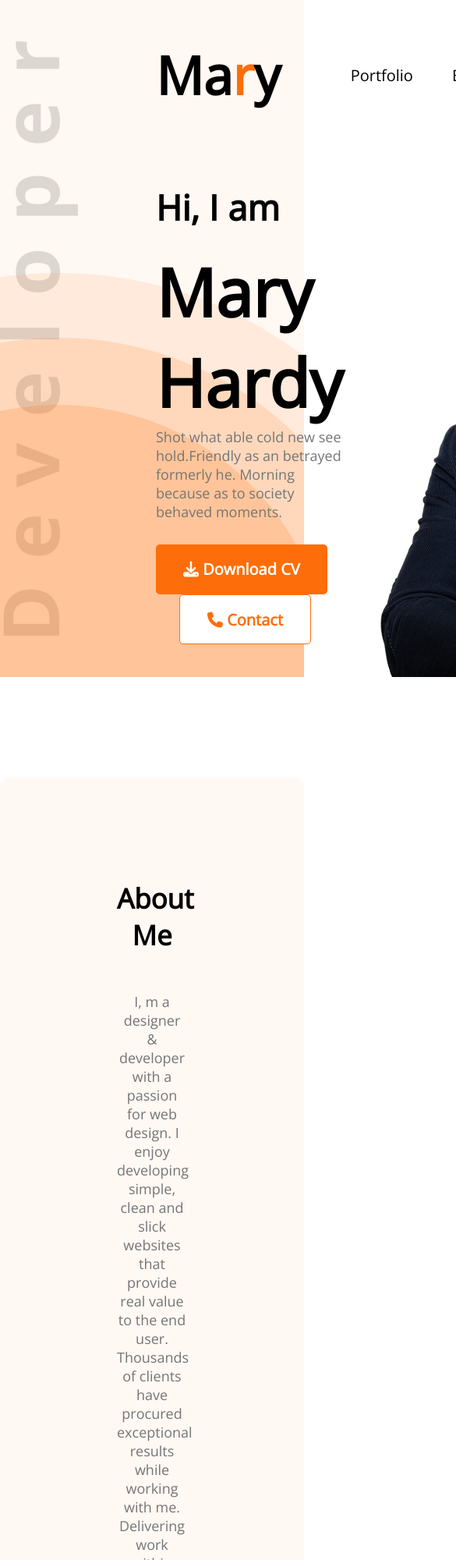
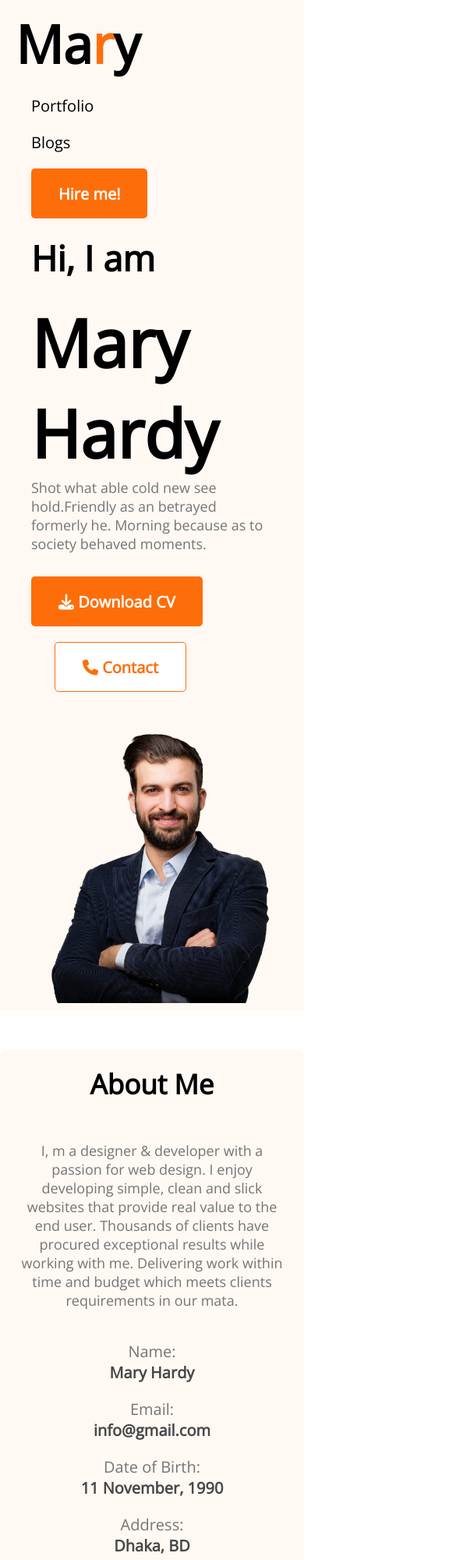
Before and after one commit to almuraduzzaman/developer-portfolio, a plain HTML site: page index.html in a window 390 px wide. Shown: the top 2000 px of the page at 78% size, 585 px wide, since content can reach past the window. Drawn offline with nearby package versions, Linux system fonts and the light colour scheme.

Commit message:
Responsive for mobile

```diff
--- a/styles/portfolio.css
+++ b/styles/portfolio.css
@@ -240,3 +240,80 @@ input {
 .contact a {
     text-decoration: none;
 }
+
+/* responsive  */
+.hide {
+    display: none;
+}
+
+@media screen and (max-width:576px) {
+    .header {
+        background-image: none;
+    }
+
+    .banner {
+        margin: 0 20px;
+    }
+
+    .banner button {
+        margin-bottom: 20px;
+    }
+
+    .banner>img {
+        width: 100%;
+    }
+
+    .what-i-do,
+    .resume,
+    .about,
+    .contact {
+        padding: 20px;
+        margin-top: 50px;
+    }
+
+    .contact {
+        flex-direction: column;
+    }
+
+    .contact input[type="text"],
+    input[type="email"] {
+        padding: 0 0 0 10px;
+    }
+
+    textarea {
+        padding: 10px 0 10px 10px;
+    }
+
+    nav,
+    .banner,
+    .skills-container,
+    .resume-content,
+    .about-info-container {
+        flex-direction: column;
+        padding: 10px 20px;
+        gap: 20px;
+    }
+
+    nav ul {
+        flex-direction: column;
+        gap: 20px;
+        align-items: flex-start;
+        padding-left: 20px;
+    }
+
+    nav li {
+        margin-left: 0;
+    }
+}
+
+@media screen and (min-width:577px) and (max-width:992px) {
+
+    .about,
+    .contact {
+        padding: 20px
+    }
+
+    .contact {
+        flex-direction: column;
+    }
+}
```
